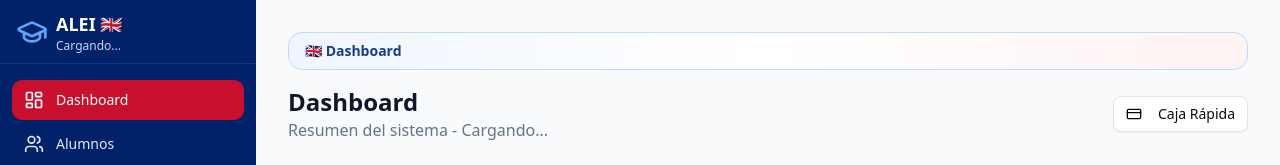
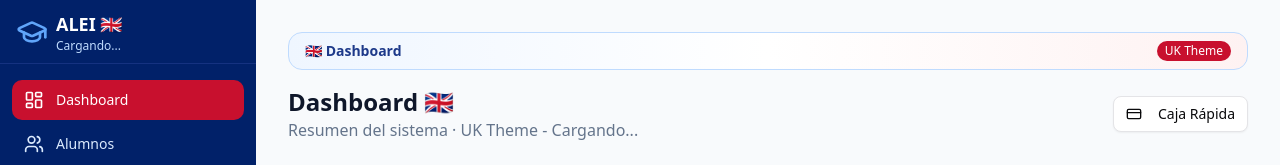
Before and after one commit to alexacullen-code/alei-sistema, a React (Vite) app: page / in a window 1280 px wide. Shown: the top 165 px of the page. Built offline with nearby package versions, Linux system fonts and the light colour scheme; no server answers.

Commit message:
Hace visible el tema UK en dashboard y cabecera

```diff
--- a/src/components/layout/Layout.tsx
+++ b/src/components/layout/Layout.tsx
@@ -45,7 +45,7 @@ export function Layout() {
       >
         <div className="p-4 lg:p-8">
           <div className="mb-4 rounded-xl border border-blue-200 bg-gradient-to-r from-blue-50 via-white to-red-50 px-4 py-2">
-            <p className="text-sm font-semibold text-blue-900">🇬🇧 {pageTitle}</p>
+            <div className="flex items-center justify-between gap-2"><p className="text-sm font-semibold text-blue-900">🇬🇧 {pageTitle}</p><span className="text-xs font-medium rounded-full bg-[#C8102E] text-white px-2 py-0.5">UK Theme</span></div>
           </div>
           <Outlet />
         </div>
--- a/src/pages/Dashboard.tsx
+++ b/src/pages/Dashboard.tsx
@@ -85,9 +85,9 @@ export default function Dashboard() {
       {/* Header */}
       <div className="flex flex-col sm:flex-row sm:items-center sm:justify-between gap-4">
         <div>
-          <h1 className="text-2xl font-bold text-slate-900">Dashboard</h1>
+          <h1 className="text-2xl font-bold text-slate-900">Dashboard 🇬🇧</h1>
           <p className="text-slate-500">
-            Resumen del sistema - {anioLectivoActivo?.anio || 'Cargando...'}
+            Resumen del sistema · UK Theme - {anioLectivoActivo?.anio || 'Cargando...'}
           </p>
         </div>
         <div className="flex gap-2">
```
